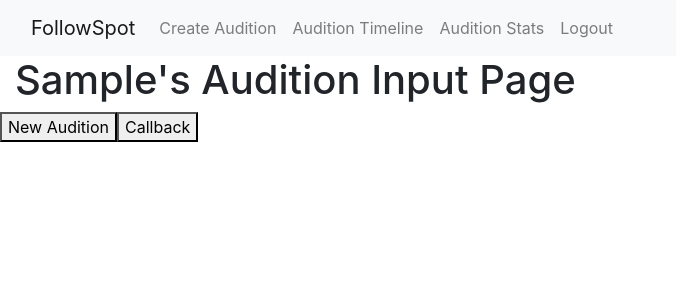
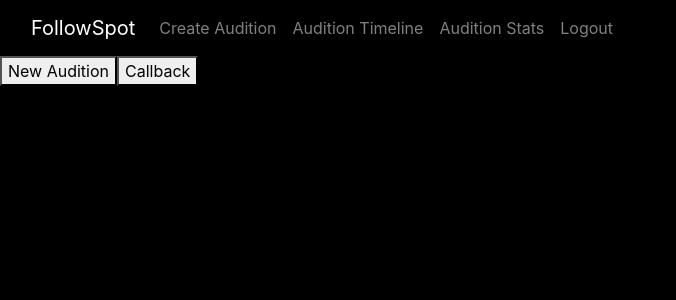
Before and after one commit to jenbrissman/FollowSpot, a Flask app: page /input in a window 1280 px wide. Shown: the top 300 px of the page, without its empty margins (0-676 px from the left). Run offline with Flask 2, Linux system fonts and the light colour scheme; the visitor is signed in with stand-in values (Sample User, id 1); data comes from the database, SQL or seed files in the repository; data that the repository does not hold is empty; some libraries are stand-ins or nearby versions.

Commit message:
css and debugging

```diff
--- a/server.py
+++ b/server.py
@@ -360,7 +360,6 @@ def logout():
     print(session)
     if session['user_id']:
         session.pop('user_id')
-        flash('You are logged out, byeeeee')
         return redirect('/')
     else:
         pass
--- a/static/css/styles.css
+++ b/static/css/styles.css
@@ -1,22 +1,3 @@
-/* .container {
-    margin-top: 20px;
-  } */
-  /* body {
-    height: 100vh;
-    background-size: cover;
-    background-position: center;
-  } */
-
-/* .custom-select {
-    width: 360px;
-} */
-/*
-.form {
-    position: relative;
-    z-index: 1;
-    background: #1F4B5B;
-    max-width: 360px;
-    margin: 0 auto 100px;
-    padding: 45px;
-    text-align: center;
-} */
+.navbar-dark .navbar-nav .nav-link:hover {
+  color: #F1D900;
+}
--- a/static/js/ajax.js
+++ b/static/js/ajax.js
@@ -66,13 +66,8 @@ async function addMedia() {
                 'Accept': 'application/json',
                 'Content-Type': 'application/json'
             }
-        })
+        });
     }
-    // success = []
-    // if (flask_resp.completed)
-    //     success.append(cloud_res)
-
-    // window.location = "/feed"
 }
 
 function autofillProject() {
@@ -163,7 +158,7 @@ form.addEventListener("submit", (evt) => {
     const auditionInputs = {
         'date': $('#date').val(),
         'time': $('#time').val(),
-        'location': $('#autocomplete').val(),
+        'location': $('#location').val(),
         'role': $('#role').val(),
         'notes': $('#notes').val(),
     };
@@ -192,11 +187,7 @@ form.addEventListener("submit", (evt) => {
         .then((data) => {
             audition_id = data.audition_id;
             return data
-        }).then(addMedia())
-        .then((flask_resp) => {
-            if (flask_resp.completed) { window.location = '/feed' }
-        })
-    })
+        }).then(addMedia())})
 
     } else if ($('.audition-form').attr('id')==='old-audition-form') {
         fetch('/submit-audition', {
@@ -213,9 +204,6 @@ form.addEventListener("submit", (evt) => {
             audition_id = data.audition_id;
             return data
         }).then(addMedia())
-        .then((flask_resp) => {
-            if (flask_resp.completed) { window.location = '/feed' }
-        })
     }
 });
 
@@ -237,33 +225,6 @@ var placeSearch, autocomplete;
             {types: ['geocode', 'establishment']});
         }
 
-        // When the user selects an address from the dropdown, populate the address
-        // fields in the form.
-    //     autocomplete.addListener('place_changed', fillInAddress);
-    //   }
-
-    //   function fillInAddress() {
-    //     // Get the place details from the autocomplete object.
-    //     var place = autocomplete.getPlace();
-
-    //     for (var component in componentForm) {
-    //       document.getElementById(component).value = '';
-    //       document.getElementById(component).disabled = false;
-    //     }
-
-    //     // Get each component of the address from the place details
-    //     // and fill the corresponding field on the form.
-    //     for (var i = 0; i < place.address_components.length; i++) {
-    //       var addressType = place.address_components[i].types[0];
-    //       if (componentForm[addressType]) {
-    //         var val = place.address_components[i][componentForm[addressType]];
-    //         document.getElementById(addressType).value = val;
-    //       }
-    //     }
-    //   }
-
-      // Bias the autocomplete object to the user's geographical location,
-      // as supplied by the browser's 'navigator.geolocation' object.
       function geolocate() {
         if (navigator.geolocation) {
           navigator.geolocation.getCurrentPosition(function(position) {
--- a/templates/base.html
+++ b/templates/base.html
@@ -8,19 +8,17 @@
     <meta name="viewport" content="width=device-width, initial-scale=1.0">
     <script src="http://code.jquery.com/jquery-3.5.1.js" integrity="sha256-QWo7LDvxbWT2tbbQ97B53yJnYU3WhH/C8ycbRAkjPDc=" crossorigin="anonymous"></script>
     <link rel="stylesheet" href="https://cdn.jsdelivr.net/npm/bootstrap@4.6.0/dist/css/bootstrap.min.css" integrity="sha384-B0vP5xmATw1+K9KRQjQERJvTumQW0nPEzvF6L/Z6nronJ3oUOFUFpCjEUQouq2+l" crossorigin="anonymous">
-    <!-- <script src="https://maxcdn.bootstrapcdn.com/bootstrap/3.3.6/js/bootstrap.min.js" integrity="sha384-0mSbJDEHialfmuBBQP6A4Qrprq5OVfW37PRR3j5ELqxss1yVqOtnepnHVP9aJ7xS" crossorigin="anonymous"></script>
-    <link href="https://maxcdn.bootstrapcdn.com/bootstrap/3.3.6/css/bootstrap.min.css" rel="stylesheet" integrity="sha384-1q8mTJOASx8j1Au+a5WDVnPi2lkFfwwEAa8hDDdjZlpLegxhjVME1fgjWPGmkzs7" crossorigin="anonymous"> -->
     <script src="https://cdnjs.cloudflare.com/ajax/libs/Chart.js/2.9.3/Chart.js"></script>
     <script src="https://cdnjs.cloudflare.com/ajax/libs/cloudinary-jquery/2.11.3/cloudinary-jquery.js" integrity="sha512-Imce4DQMv2/dwkac45hF4TwjrAUVU65V4AQiVWEZBz6ZIW2Em/Vr3n7L/sMM8h6rxYt58zExlDYHAr7Hvj85tw==" crossorigin="anonymous"></script>
-    <link href="static/css/styles.css" link rel="stylesheet" type="text/css">
+    <!-- <link href="static/css/styles.css" link rel="stylesheet" type="text/css"> -->
     <link rel="icon" href="data:,">
 
   <title>FollowSpot</title>
 </head>
 
-<body>
+<body style="background-color:black">
   {% block nav %}
-  <nav class="navbar navbar-expand-lg navbar-light bg-light">
+  <nav class="navbar navbar-expand-lg navbar-dark">
     <div class="container-fluid">
       <a class="navbar-brand">FollowSpot</a>
       <button class="navbar-toggler" type="button" data-bs-toggle="collapse" data-bs-target="#navbarSupportedContent"
@@ -48,6 +46,7 @@
   {% endblock %}
 
   {% block body %}{% endblock %}
+
   {% with messages = get_flashed_messages() %}
   {% if messages %}
   <ul class=flashes>
@@ -57,8 +56,11 @@
   </ul>
   {% endif %}
   {% endwith %}
+
+
   <script src="https://cdn.jsdelivr.net/npm/bootstrap@4.6.0/dist/js/bootstrap.bundle.min.js" integrity="sha384-Piv4xVNRyMGpqkS2by6br4gNJ7DXjqk09RmUpJ8jgGtD7zP9yug3goQfGII0yAns" crossorigin="anonymous"></script>
   <script src="static/js/ajax.js"></script>
+
 </body>
 
 </html>
--- a/templates/feed.html
+++ b/templates/feed.html
@@ -13,7 +13,7 @@
             </div>
         </div>
     </div>
-    <div class="container">
+    <div class="container"  style="background-color: white">
         <div class="card-body form-group">
             <div class="row">
                 <div class="col-12 col-md-4 col-lg-6" class="card-text form-control">Role: {{ a.role }}</div>
--- a/templates/home.html
+++ b/templates/home.html
@@ -2,7 +2,7 @@
 
 {% block body %}
 {% block nav %} {% endblock %}
-<h1> Welcome to FollowSpot </h1>
+<!-- <h1> Welcome to FollowSpot </h1> -->
 
 <h4 id="response"></h4>
 <div id="display-message"></div>
--- a/templates/input.html
+++ b/templates/input.html
@@ -5,7 +5,7 @@
 <div class="container-fluid" id="input_page" class="input-page"></div>
 
 <div class="container-fluid" id="input-header">
-<h1>{{user.first_name}}'s Audition Input Page</h1>
+<!-- <h1>{{user.first_name}}'s Audition Input Page</h1> -->
 </div>
 
   <div class="callback">
@@ -29,9 +29,10 @@
     {% endfor %}
   </div>
 
+
   <div class="audition-div" style="display:none">
-    <form class="form-group" class="form-horizontal" id="audition-form" enctype="multipart/form-data">
-      <select id="industry" class="custom-select" required>
+    <form class="audition-form" class="form-horizontal" id="audition-form" enctype="multipart/form-data">
+      <select id="industry" required>
         <option value="none" selected disabled hidden>Industry</option>
         <option value="Theatre">Theatre</option>
         <option value="Television">Television</option>
@@ -52,58 +53,61 @@
 
     <div class="form-group row">
         <!-- <div class="input-name col p-0">Company:</div> -->
-        <div class="col-8 mr-4"><input class="form-control" type="text" id="company" name="company" placeholder="Company"></div>
+        <div class="col-8 mr-4"><input type="text" class="form-control" id="company" name="company" placeholder="Company"></div>
     </div>
 
     <div class="form-group row">
         <!-- <div class="input-name col p-0">Role:</div> -->
-        <div class="col-8 mr-4"><input class="form-control" type="text" id="role" name="role" placeholder="Role"></div>
+        <div class="col-8 mr-4"><input type="text" class="form-control" id="role" name="role" placeholder="Role"></div>
     </div>
 
     <div class="form-group row">
         <!-- <div class="input-name col p-0">Casting Office:</div> -->
-        <div class="col-8 mr-4"><input class="form-control" type="text" id="casting_office" name="casting_office" placeholder="Casting Office"></div>
+        <div class="col-8 mr-4"><input type="text" class="form-control" id="casting_office" name="casting_office" placeholder="Casting Office"></div>
     </div>
 
     <div class="form-group row">
         <!-- <div class="input-name col p-0">Agency:</div> -->
-        <div class="col-8 mr-4"><input class="form-control" type="text" id="agency" name="agency" placeholder="Agency"></div>
+        <div class="col-8 mr-4"><input type="text" class="form-control" id="agency" name="agency" placeholder="Agency"></div>
     </div>
 
     <div class="form-group row">
       <div class="col-8 mr-4"><input class="form-control" type="text" id="autocomplete"  name="location" placeholder="Location" onFocus="geolocate()"></div>
-      <script src="https://maps.googleapis.com/maps/api/js?key=AIzaSyAQ78VxAs1L0o756qxIiJWnhXwlnzvvWuM&libraries=places&callback=initAutocomplete" async defer></script>
+      <script src="https://maps.googleapis.com/maps/api/js?key=AIzaSyDcP6fsj7ftfBIOCURqi2KOSc9kKM51Crs&libraries=places&callback=initAutocomplete" async defer></script>
     </div>
 
     <div class="form-group row">
-      <!-- <div class="input-name col p-0">Date:</div> -->
-      <div class="col-8 mr-4"><input class="form-control" type="date" id="date" name="Audition Date" required></div>
+        <!-- <div class="input-name col p-0">Date:</div> -->
+        <div class="col-8 mr-4"><input type="date" id="date" class="form-control" name="Audition Date" required></div>
+    </div>
+
+    <div class="form-group row">
+        <!-- <div class="input-name col p-0">Time:</div> -->
+        <div class="col-8 mr-4"><input type="time" class="form-control" id="time" name="Appointment Time" min="00:00" max="24:00" required></div>
     </div>
 
     <div class="form-group row">
         <!-- <div class="input-name col p-0">Notes:</div> -->
-        <div class="col-8 mr-4"><input class="form-control" type="text" id="notes" name="notes" placeholder="Notes"></div>
+        <div class="col-8 mr-4"><input type="text" class="form-control" id="notes" name="notes" placeholder="Notes"></div>
     </div>
 
     <div id="media-uploader">
         <ul style="list-style-type:none;" id="list"></ul>
     </div>
 
-    <input type="submit" value="SUBMIT" name="submit" class="btn btn-info">
-  </form>
+    <input type="submit" value="SUBMIT" name="submit">
+</form>
 
 </div>
 </div>
 </div>
+<div>
 
 <div>
-<button class="btn btn-info" id="list-adder">Add Media</button>
+<button id="list-adder">Add Media</button>
 </div>
+<div>
 
-
-<script src="https://ajax.googleapis.com/ajax/libs/jquery/1.12.4/jquery.min.js"></script>
-<!-- <script src="https://maxcdn.bootstrapcdn.com/bootstrap/3.3.6/js/bootstrap.min.js" integrity="sha384-0mSbJDEHialfmuBBQP6A4Qrprq5OVfW37PRR3j5ELqxss1yVqOtnepnHVP9aJ7xS" crossorigin="anonymous"></script>
-<link href="https://maxcdn.bootstrapcdn.com/bootstrap/3.3.6/css/bootstrap.min.css" rel="stylesheet" integrity="sha384-1q8mTJOASx8j1Au+a5WDVnPi2lkFfwwEAa8hDDdjZlpLegxhjVME1fgjWPGmkzs7" crossorigin="anonymous"> -->
 
 <script>
   const listAddButton = $('#list-adder')
@@ -113,7 +117,7 @@
         $('#list').append(`<li>
         <input type="text" id="media-title-${click_counter}" name="media-title" placeholder="Media Title"/>
         <div id="media-uploader">
-        <input type="file" class="form-control-file" id="media-files-${click_counter}" name="filesToUpload[]" multiple>
+        <input type="file" id="media-files-${click_counter}" name="filesToUpload[]" multiple>
         </div>`)
     }
   listAddButton.on('click', addItem)
```
Also changed, not shown: static/css/home.css (+19 -11 lines), templates/chart.html (+8 -6 lines), static/img/FollowSpotYellow.png (added), static/img/followspotlogo.jpg (deleted).
